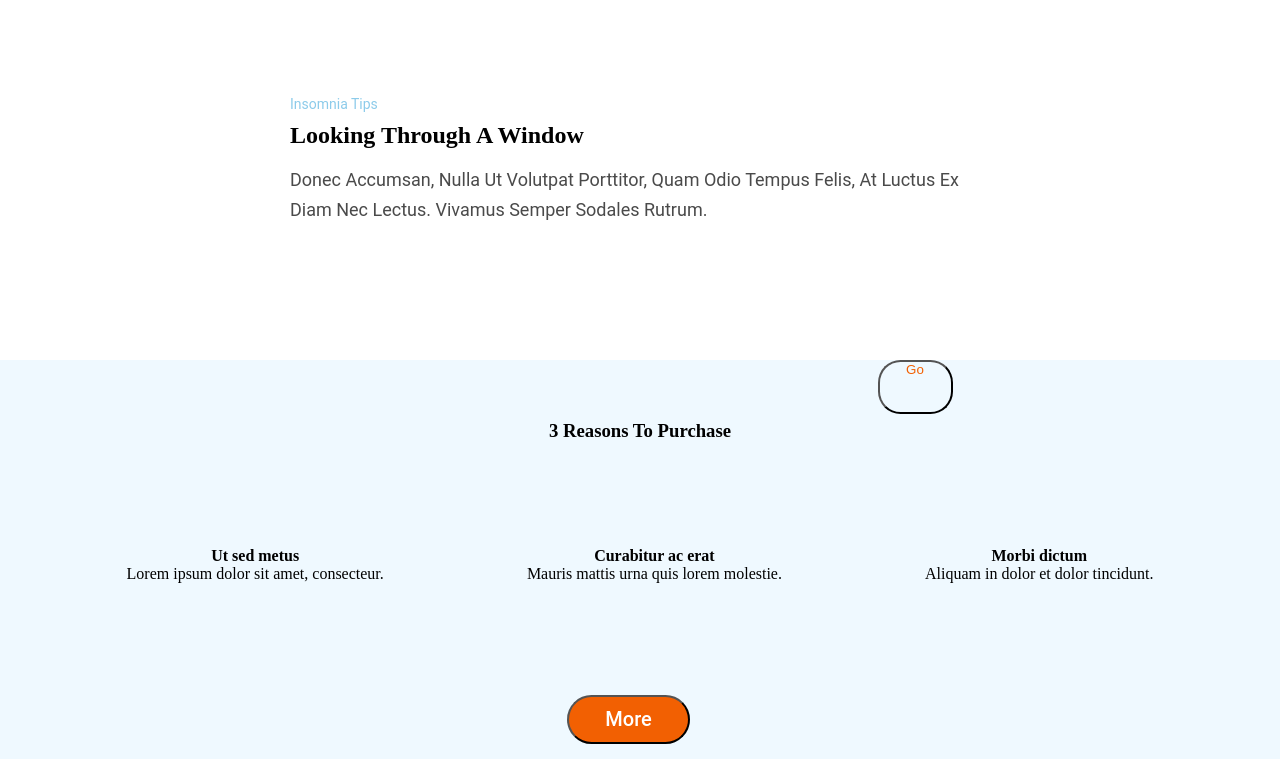
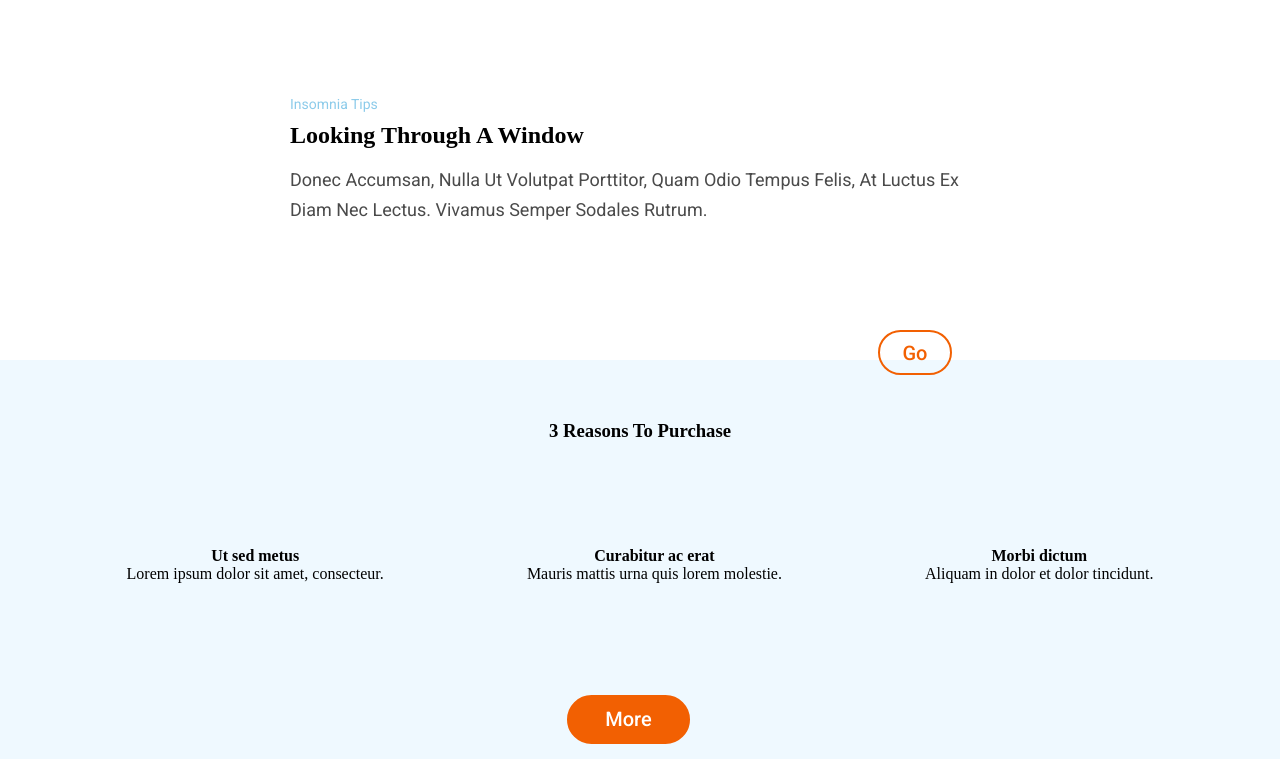
Before and after one commit to Adalab/f-m1-evaluacion-final-claramiralles, a website: page docs/index.html in a window 1280 px wide. Shown: the part 800-1559 px from the top of the page. Drawn offline with Linux system fonts and the light colour scheme.

Commit message:
section1 responsive styles

```diff
--- a/_src/assets/scss/components/_section1.scss
+++ b/_src/assets/scss/components/_section1.scss
@@ -6,17 +6,20 @@
 }
 .section1__container {
     width: 100%;
-    height: 376px;
+    height: 150px;
     background-color: white;
     padding-left: 15px;
     padding-right: 15px;
     text-transform: capitalize;
-    margin: 30px 215px 316px 0px;
+    margin: 0px 0px 170px 0px;
+    text-align: left;
 
         @media all and (min-width:768px) {
             min-width: 216px auto;
             height: 30px;
-            margin: 30px 513px 270px 0px;
+            margin: 30px 50px 270px 0px;
+            margin-left: 45px;
+
         }
 
         @media all and (min-width:1200px) {
@@ -97,10 +100,7 @@
         margin: 0px 0px 0px 275px;
         margin-left: 0%;
         padding-left: 0%;
-
-
     }
-
 }
 
 .looking__paragraph {
@@ -117,7 +117,7 @@
     margin-top: 0%;
     padding-top: 15px;
     width: 100%;
-    height: 120px;
+    height: 75px;
     display: block;
     text-align: left;
 
@@ -142,8 +142,6 @@
 
         margin-top: 0%;
         padding-top: 0%;
-
-
     }
 }
 
@@ -155,8 +153,35 @@
     border: solid 2px $color_orangeBright;
     transform: translateX(40px);
     transform: translateY(45px);
+    font-family: 'Roboto', sans-serif;
+    font-weight: 500;
+    font-size: 20px;
+    line-height: 2.25px;
     background-color: transparent;
     font-weight: 500;
     font-size: 20px;
     font-family: 'Roboto', sans-serif;
+    margin-left: 0%;
+
+    @media all and (min-width:768px) {
+
+        max-width: 690px;
+        margin-left: 37px;
+        padding-left: 0%;
+
+        margin-right: 39px;
+        padding-right: 0%;
+
+        margin-top: 30px;
+        padding-top: 0%;
+    }
+
+    @media all and (min-width:1200px) {
+
+        padding-left: 0%;
+        margin-left: 2px;
+
+        margin-top: 0%;
+        padding-top: 0%;
+    }
 }
--- a/_src/assets/scss/components/_section2.scss
+++ b/_src/assets/scss/components/_section2.scss
@@ -1,5 +1,4 @@
 .wrapper {
-   height: auto;
    width: 100%;
    margin: 0%;
    padding: 0%;
@@ -8,6 +7,7 @@
    grid-template-rows: 0.25fr 1fr 0.25fr;
    text-align: center;
    background-color: $color_iceBlue;
+   margin-top: 0;
 }
 
 .tittle__container {
--- a/docs/index.html
+++ b/docs/index.html
@@ -7,7 +7,7 @@
         />
         <meta http-equiv="X-UA-Compatible" content="ie=edge">
         <title>Anonymus Proxy</title>
-        <link href="https://fonts.googleapis.com/css?family=Roboto+Slab:400,500,700"
+        <link href="https://fonts.googleapis.com/css?family=Roboto+Slab:400,500,700|Roboto:400,500"
         rel="stylesheet">
         <link rel="stylesheet" href="assets/css/main.css">
     </head>
@@ -31,30 +31,28 @@
         In hac habitasse platea dictumst.
       </h4>
 
-                    <div class="arrow__container"> <a href="#">
+                    <div class="arrow__container"> <a href="#section1">
             <img class="arrow-image" src="../assets/images/ico-scroll-down.svg" alt="arrow scroll down">
           </a>
 
                     </div>
                 </div>
             </div>
-            <div class="section1__div">
+            <div id="section1" class="section1__div">
                 <section class="section1__container">
-                     <h2 class="insomnia__item">Insomnia tips</h2>
+                     <h2 class="insomnia__item">
+          Insomnia tips
+        </h2>
 
-                     <h3 class="looking__item">Looking through a window</h3>
+                     <h3 class="looking__item">
+          Looking through a window
+        </h3>
 
                     <p class="looking__paragraph">Donec accumsan, nulla ut volutpat porttitor, quam odio tempus felis, at
                         luctus ex diam nec lectus. Vivamus semper sodales rutrum.</p>
-                    <button class="section1__button-container">
-                        <p class="section1__button-text">Go</p>
-                    </button>
+                    <button class="section1__button-container">Go</button>
                 </section>
-                <!-- </div>
-
-<div class="looking__container"></div>
-
-</div> -->
+            </div>
             <div class="wrapper">
                 <div class="tittle__container">
                      <h3 classs="tittle">3 Reasons To Purchase</h3>
```
Also changed, not shown: docs/assets/css/main.css. Lines whose indentation alone changed are shown as unchanged.
